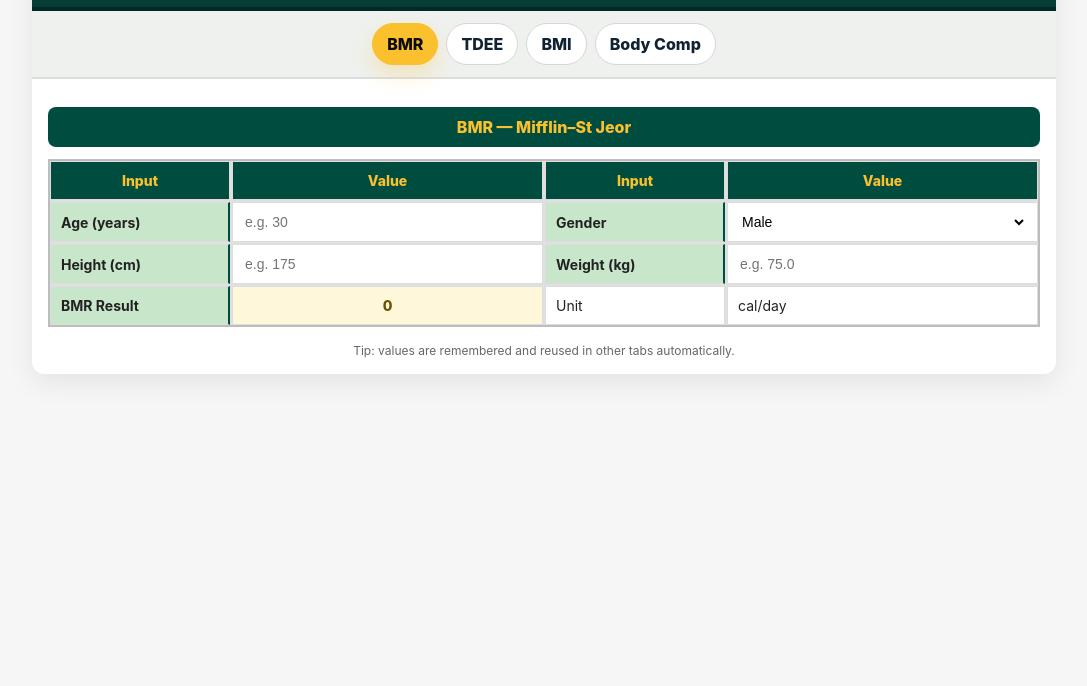
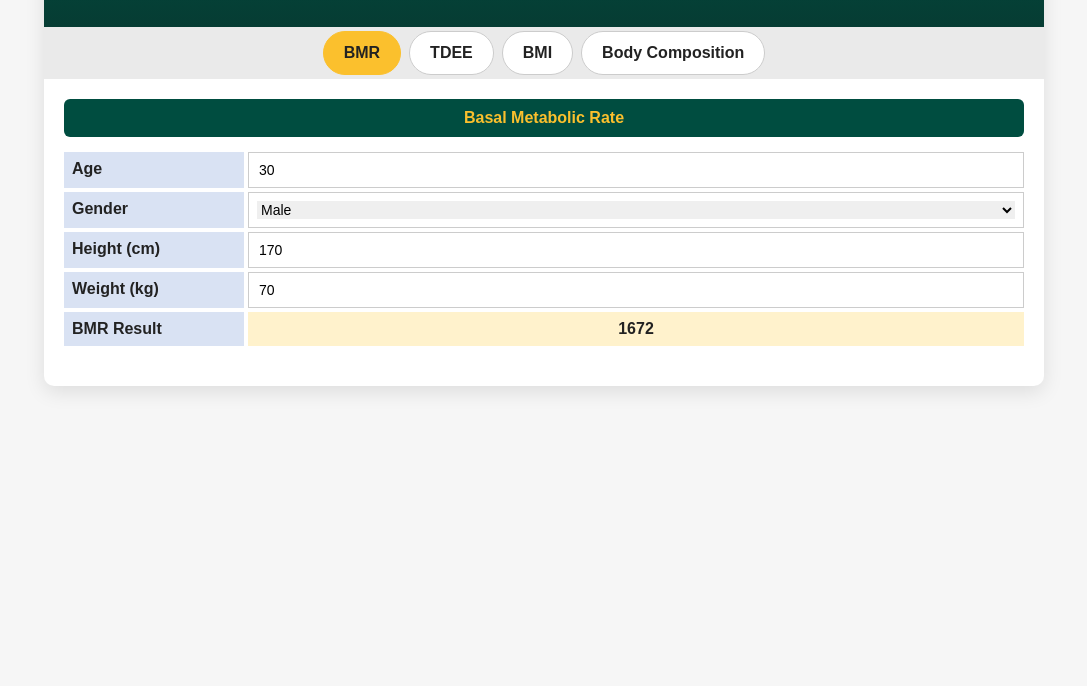
Before and after one commit to Under450/elevate-tracker, a plain HTML site: page index.html in a window 1280 px wide. Shown: the part 114-800 px from the top of the page, without its empty margins (96-1183 px from the left). Drawn offline with Linux system fonts and the light colour scheme.

Commit message:
index.html

```diff
--- a/index.html
+++ b/index.html
@@ -2,265 +2,232 @@
 <html lang="en">
 <head>
   <meta charset="UTF-8" />
-<meta name="viewport" content="width=device-width, initial-scale=1" />
-<title>Elevate — BMR • TDEE • BMI • Body Comp</title>
-<link rel="icon" href="data:,">
+  <meta name="viewport" content="width=device-width, initial-scale=1.0"/>
+  <title>Elevate — Fitness Calculators</title>
   <style>
-  :root{ --green:#004d40; --gold:#fbc02d; --ink:#222; --muted:#666; }
-  *{box-sizing:border-box}
-  body{font-family:Inter, Arial, sans-serif;background:#f6f6f6;margin:0;padding:16px;color:var(--ink)}
-  .wrap{max-width:1024px;margin:0 auto;background:#fff;border-radius:12px;box-shadow:0 8px 28px rgba(0,0,0,.08);overflow:hidden}
-  .head{background:linear-gradient(180deg,var(--green),#063c33);color:var(--gold);padding:20px;border-bottom:4px solid #002b25;text-align:center}
-  .head h1{margin:0;font-weight:800;letter-spacing:.2px}
-  .head .sub{color:#fff;opacity:.9;margin-top:6px}
-
-  /* Tabs */
-  .tabs{display:flex;gap:8px;flex-wrap:wrap;justify-content:center;padding:12px 16px;background:#eef1ee;border-bottom:2px solid #ddd}
-  .tab{-webkit-tap-highlight-color:transparent;padding:10px 14px;background:#fff;color:#123;border:1px solid #d6d6d6;border-radius:999px;
-       font-weight:800;cursor:pointer;user-select:none;transition:transform .08s ease, box-shadow .2s ease, background .15s ease, border-color .15s ease}
-  .tab:hover{background:#fafafa}
-  .tab:active{transform:translateY(1px)}
-  .tab.active{background:var(--gold);color:#0a0a0a;border-color:var(--gold);box-shadow:0 10px 20px rgba(251,192,45,.25)}
-
-  /* Panels */
-  .sheet{display:none;padding:16px;opacity:0;transform:translateY(4px);transition:opacity .18s ease, transform .18s ease}
-  .sheet.active{display:block;opacity:1;transform:none}
-
-  .section{background:var(--green);color:var(--gold);padding:10px;border-radius:8px;text-align:center;margin:12px 0;font-weight:800}
-
-  /* Excel-like grid */
-  .grid{display:grid;grid-template-columns:180px 1fr 180px 1fr;gap:2px;background:#e0e0e0;border:2px solid #bdbdbd;margin-bottom:16px}
-  .cell{background:#fff;border:1px solid #ddd;padding:10px;min-height:38px;display:flex;align-items:center;font-size:14px}
-  .headcell{background:var(--green);color:var(--gold);font-weight:800;justify-content:center}
-  .label{background:#c8e6c9;border-right:2px solid var(--green);font-weight:700}
-  .result{background:#fff7da;font-weight:800;color:#6b5200;justify-content:center}
-  input,select{width:100%;border:none;background:transparent;font-size:14px;outline:none}
-
-  .hint{font-size:12px;color:var(--muted);text-align:center;margin-top:4px}
-
-  @media(max-width:900px){ .grid{grid-template-columns:1fr 1fr} }
-  @media print{ .tabs{display:none!important} body{background:#fff} .wrap{box-shadow:none} .sheet{display:block!important} }
+    :root {
+      --green: #004d40;
+      --gold: #fbc02d;
+      --ink: #222;
+      --light: #f6f6f6;
+    }
+    * { box-sizing: border-box; }
+    body {
+      margin: 0; padding: 0;
+      font-family: Arial, sans-serif;
+      background: var(--light);
+      color: var(--ink);
+    }
+    .container {
+      max-width: 1000px;
+      margin: 20px auto;
+      background: #fff;
+      border-radius: 10px;
+      box-shadow: 0 6px 20px rgba(0,0,0,0.1);
+      overflow: hidden;
+    }
+    .header {
+      background: linear-gradient(180deg, var(--green), #063c33);
+      color: var(--gold);
+      padding: 20px;
+      text-align: center;
+    }
+    .tabs {
+      display: flex; justify-content: center;
+      background: #eaeaea; flex-wrap: wrap;
+    }
+    .tab {
+      padding: 12px 20px;
+      cursor: pointer;
+      border: 1px solid #ccc;
+      margin: 4px;
+      border-radius: 30px;
+      font-weight: bold;
+      background: #fff;
+    }
+    .tab.active {
+      background: var(--gold);
+      border-color: var(--gold);
+    }
+    .sheet { display: none; padding: 20px; }
+    .sheet.active { display: block; }
+    .section {
+      background: var(--green);
+      color: var(--gold);
+      padding: 10px;
+      margin-bottom: 15px;
+      border-radius: 6px;
+      text-align: center;
+      font-weight: bold;
+    }
+    .grid {
+      display: grid;
+      grid-template-columns: 180px 1fr;
+      gap: 4px;
+      margin-bottom: 20px;
+    }
+    .label {
+      background: #d9e2f3;
+      padding: 8px;
+      font-weight: bold;
+    }
+    .input {
+      background: #fff;
+      border: 1px solid #ccc;
+      padding: 8px;
+    }
+    .input input, .input select {
+      width: 100%; border: none;
+      font-size: 14px;
+      outline: none;
+    }
+    .result {
+      background: #fff2cc;
+      font-weight: bold;
+      padding: 8px;
+      text-align: center;
+    }
   </style>
 </head>
 <body>
-<div class="wrap" role="application" aria-label="Elevate Calculators">
-  <div class="head">
-    <h1>Elevate Calculators</h1>
-    <div class="sub">BMR • TDEE • BMI • Body Composition</div>
+  <div class="container">
+    <div class="header">
+      <h1>🏋️ Elevate Fitness Calculators</h1>
     </div>
 
-  <!-- Tabs -->
-  <div class="tabs" id="tabbar" role="tablist" aria-label="Calculator tabs">
-    <div class="tab active" data-sheet="tab-bmr" role="tab" aria-selected="true" tabindex="0">BMR</div>
-    <div class="tab" data-sheet="tab-tdee" role="tab" aria-selected="false" tabindex="-1">TDEE</div>
-    <div class="tab" data-sheet="tab-bmi" role="tab" aria-selected="false" tabindex="-1">BMI</div>
-    <div class="tab" data-sheet="tab-body" role="tab" aria-selected="false" tabindex="-1">Body Comp</div>
+    <div class="tabs">
+      <div class="tab active" data-tab="bmr">BMR</div>
+      <div class="tab" data-tab="tdee">TDEE</div>
+      <div class="tab" data-tab="bmi">BMI</div>
+      <div class="tab" data-tab="bodycomp">Body Composition</div>
     </div>
 
-  <!-- BMR TAB -->
-  <section id="tab-bmr" class="sheet active" role="tabpanel" aria-label="BMR">
-    <div class="section">BMR — Mifflin–St Jeor</div>
+    <!-- BMR -->
+    <div class="sheet active" id="bmr">
+      <div class="section">Basal Metabolic Rate</div>
       <div class="grid">
-      <div class="cell headcell">Input</div><div class="cell headcell">Value</div>
-      <div class="cell headcell">Input</div><div class="cell headcell">Value</div>
-
-      <div class="cell label">Age (years)</div><div class="cell"><input id="bmr_age" type="number" min="10" step="1" placeholder="e.g. 30"></div>
-      <div class="cell label">Gender</div><div class="cell">
-        <select id="bmr_gender"><option value="male">Male</option><option value="female">Female</option></select>
+        <div class="label">Age</div>
+        <div class="input"><input type="number" id="age" min="10" max="100" value="30"></div>
+        <div class="label">Gender</div>
+        <div class="input">
+          <select id="gender">
+            <option value="male">Male</option>
+            <option value="female">Female</option>
+          </select>
+        </div>
+        <div class="label">Height (cm)</div>
+        <div class="input"><input type="number" id="height" value="170"></div>
+        <div class="label">Weight (kg)</div>
+        <div class="input"><input type="number" id="weight" value="70"></div>
+        <div class="label">BMR Result</div>
+        <div class="result" id="bmrResult">0</div>
+      </div>
     </div>
 
-      <div class="cell label">Height (cm)</div><div class="cell"><input id="bmr_height" type="number" step="0.1" placeholder="e.g. 175"></div>
-      <div class="cell label">Weight (kg)</div><div class="cell"><input id="bmr_weight" type="number" step="0.1" placeholder="e.g. 75.0"></div>
-
-      <div class="cell label">BMR Result</div><div class="cell result" id="bmr_out">0</div>
-      <div class="cell">Unit</div><div class="cell">cal/day</div>
-    </div>
-    <div class="hint">Tip: values are remembered and reused in other tabs automatically.</div>
-  </section>
-
-  <!-- TDEE TAB -->
-  <section id="tab-tdee" class="sheet" role="tabpanel" aria-label="TDEE">
-    <div class="section">TDEE — Daily Energy</div>
+    <!-- TDEE -->
+    <div class="sheet" id="tdee">
+      <div class="section">Total Daily Energy Expenditure</div>
       <div class="grid">
-      <div class="cell headcell">Input</div><div class="cell headcell">Value</div>
-      <div class="cell headcell">Input</div><div class="cell headcell">Value</div>
-
-      <div class="cell label">Age (years)</div><div class="cell"><input id="tdee_age" type="number" min="10" step="1"></div>
-      <div class="cell label">Gender</div><div class="cell">
-        <select id="tdee_gender"><option value="male">Male</option><option value="female">Female</option></select>
-      </div>
-
-      <div class="cell label">Height (cm)</div><div class="cell"><input id="tdee_height" type="number" step="0.1"></div>
-      <div class="cell label">Weight (kg)</div><div class="cell"><input id="tdee_weight" type="number" step="0.1"></div>
-
-      <div class="cell label">Activity</div><div class="cell">
-        <select id="tdee_activity">
+        <div class="label">Activity Level</div>
+        <div class="input">
+          <select id="activity">
             <option value="1.2">Sedentary</option>
             <option value="1.375">Light</option>
-          <option value="1.55" selected>Moderate</option>
+            <option value="1.55">Moderate</option>
             <option value="1.725">Active</option>
             <option value="1.9">Very Active</option>
           </select>
         </div>
-      <div class="cell label">Calorie Adjustment</div><div class="cell">
-        <select id="tdee_adjust">
-          <option value="-500">-500 (Cut)</option>
-          <option value="-300">-300</option>
-          <option value="-200">-200</option>
-          <option value="0" selected>0 (Maintain)</option>
-          <option value="200">+200</option>
-          <option value="300">+300</option>
-          <option value="500">+500 (Bulk)</option>
-        </select>
+        <div class="label">TDEE Result</div>
+        <div class="result" id="tdeeResult">0</div>
+      </div>
     </div>
 
-      <div class="cell label">BMR (derived)</div><div class="cell result" id="tdee_bmr">0</div>
-      <div class="cell label">TDEE (BMR × Activity)</div><div class="cell result" id="tdee_out">0</div>
+    <!-- BMI -->
+    <div class="sheet" id="bmi">
+      <div class="section">Body Mass Index</div>
+      <div class="grid">
+        <div class="label">BMI Value</div>
+        <div class="result" id="bmiResult">0</div>
+        <div class="label">Category</div>
+        <div class="result" id="bmiCategory">--</div>
+      </div>
+    </div>
 
-      <div class="cell label">Target Calories</div><div class="cell result" id="tdee_target">0</div>
-      <div class="cell">Unit</div><div class="cell">cal/day</div>
-    </div>
-    <div class="hint">Change Adjustment to set deficit or surplus.</div>
-  </section>
-
-  <!-- BMI TAB -->
-  <section id="tab-bmi" class="sheet" role="tabpanel" aria-label="BMI">
-    <div class="section">BMI — Body Mass Index</div>
-    <div class="grid">
-      <div class="cell headcell">Input</div><div class="cell headcell">Value</div>
-      <div class="cell headcell">Input</div><div class="cell headcell">Value</div>
-
-      <div class="cell label">Height (cm)</div><div class="cell"><input id="bmi_height" type="number" step="0.1"></div>
-      <div class="cell label">Weight (kg)</div><div class="cell"><input id="bmi_weight" type="number" step="0.1"></div>
-
-      <div class="cell label">BMI</div><div class="cell result" id="bmi_out">0</div>
-      <div class="cell label">Category</div><div class="cell result" id="bmi_cat">—</div>
-    </div>
-  </section>
-
-  <!-- BODY COMP TAB -->
-  <section id="tab-body" class="sheet" role="tabpanel" aria-label="Body Composition">
+    <!-- Body Composition -->
+    <div class="sheet" id="bodycomp">
       <div class="section">Body Composition</div>
       <div class="grid">
-      <div class="cell headcell">Input</div><div class="cell headcell">Value</div>
-      <div class="cell headcell">Input</div><div class="cell headcell">Value</div>
-
-      <div class="cell label">Weight (kg)</div><div class="cell"><input id="bc_weight" type="number" step="0.1"></div>
-      <div class="cell label">Body Fat %</div><div class="cell"><input id="bc_bf" type="number" step="0.1" min="3" max="60"></div>
-
-      <div class="cell label">Lean Mass</div><div class="cell result" id="bc_lean">0</div>
-      <div class="cell label">Fat Mass</div><div class="cell result" id="bc_fat">0</div>
+        <div class="label">Body Fat %</div>
+        <div class="input"><input type="number" id="bodyFat" value="20"></div>
+        <div class="label">Lean Mass (kg)</div>
+        <div class="result" id="leanMass">0</div>
+        <div class="label">Fat Mass (kg)</div>
+        <div class="result" id="fatMass">0</div>
       </div>
-  </section>
+    </div>
   </div>
 
   <script>
-(function(){
-  const $ = id => document.getElementById(id);
-  const N = v => (v === '' || v === null || v === undefined) ? 0 : (isFinite(+v) ? +v : 0);
-  const LS = 'elevate_calc_state_v1';
+    const ageEl = document.getElementById('age');
+    const genderEl = document.getElementById('gender');
+    const heightEl = document.getElementById('height');
+    const weightEl = document.getElementById('weight');
+    const bodyFatEl = document.getElementById('bodyFat');
+    const activityEl = document.getElementById('activity');
 
-  // ---- Tabs (click + hash init) ----
-  const tabbar = document.getElementById('tabbar');
-  const tabs = [...tabbar.querySelectorAll('.tab')];
+    function calculateAll() {
+      const age = parseFloat(ageEl.value)||0;
+      const height = parseFloat(heightEl.value)||0;
+      const weight = parseFloat(weightEl.value)||0;
+      const gender = genderEl.value;
 
-  function show(id){
-    document.querySelectorAll('.sheet').forEach(s=>s.classList.remove('active'));
-    const p = document.getElementById(id);
-    if(p) p.classList.add('active');
-    tabs.forEach(t => {
-      const on = t.dataset.sheet === id;
-      t.classList.toggle('active', on);
-      t.setAttribute('aria-selected', on ? 'true' : 'false');
-      t.setAttribute('tabindex', on ? '0' : '-1');
-    });
-    if(location.hash !== '#'+id) history.replaceState(null,'','#'+id);
+      // BMR
+      let bmr = 0;
+      if(gender==="male"){
+        bmr = 88.362 + (13.397*weight) + (4.799*height) - (5.677*age);
+      } else {
+        bmr = 447.593 + (9.247*weight) + (3.098*height) - (4.330*age);
+      }
+      document.getElementById('bmrResult').innerText = Math.round(bmr);
+
+      // TDEE
+      const activity = parseFloat(activityEl.value);
+      const tdee = bmr*activity;
+      document.getElementById('tdeeResult').innerText = Math.round(tdee);
+
+      // BMI
+      const bmi = weight / Math.pow(height/100,2);
+      document.getElementById('bmiResult').innerText = bmi.toFixed(1);
+      let cat="--";
+      if(bmi<18.5) cat="Underweight";
+      else if(bmi<25) cat="Normal";
+      else if(bmi<30) cat="Overweight";
+      else cat="Obese";
+      document.getElementById('bmiCategory').innerText=cat;
+
+      // Body Comp
+      const bf = parseFloat(bodyFatEl.value)||0;
+      const lean = weight*(1-bf/100);
+      const fat = weight*(bf/100);
+      document.getElementById('leanMass').innerText = lean.toFixed(1);
+      document.getElementById('fatMass').innerText = fat.toFixed(1);
     }
 
-  tabbar.addEventListener('click', e=>{
-    const t = e.target.closest('.tab'); if(!t) return; show(t.dataset.sheet);
+    [ageEl, genderEl, heightEl, weightEl, bodyFatEl, activityEl].forEach(el=>{
+      el.addEventListener('input', calculateAll);
     });
+    calculateAll();
 
-  const init = (location.hash||'#tab-bmr').slice(1);
-  show(document.getElementById(init) ? init : 'tab-bmr');
-
-  // ---- Persistence ----
-  function save(){
-    const data = {};
-    document.querySelectorAll('input,select').forEach(el=>{ if(el.id) data[el.id]=el.value; });
-    localStorage.setItem(LS, JSON.stringify(data));
-  }
-  function load(){
-    const data = JSON.parse(localStorage.getItem(LS) || '{}');
-    Object.keys(data).forEach(k=>{ const el = document.getElementById(k); if(el) el.value=data[k]; });
-  }
-
-  // ---- Shared field syncing (age, gender, height, weight) ----
-  const syncGroups = {
-    age: ['bmr_age','tdee_age'],
-    gender: ['bmr_gender','tdee_gender'],
-    height: ['bmr_height','tdee_height','bmi_height'],
-    weight: ['bmr_weight','tdee_weight','bmi_weight','bc_weight']
-  };
-  function syncField(changedId){
-    for(const key in syncGroups){
-      const group = syncGroups[key];
-      if(group.includes(changedId)){
-        const val = (document.getElementById(changedId)||{}).value;
-        group.forEach(id => { if(id !== changedId){ const el = document.getElementById(id); if(el && el.value !== val) el.value = val; } });
-      }
-    }
-  }
-
-  // ---- Calculations ----
-  function bmrCalc(age, gender, h, w){
-    if(!(age && h && w)) return 0;
-    return gender==='male'
-      ? 88.362 + 13.397*w + 4.799*h - 5.677*age
-      : 447.593 + 9.247*w + 3.098*h - 4.330*age;
-  }
-
-  function recalc(){
-    // BMR tab
-    const bage=N($('bmr_age').value), bg=$('bmr_gender').value||'male', bh=N($('bmr_height').value), bw=N($('bmr_weight').value);
-    const bmr = Math.round(bmrCalc(bage, bg, bh, bw) || 0);
-    $('bmr_out').textContent = bmr;
-
-    // TDEE tab (falls back to BMR tab inputs if empty)
-    const tage=N($('tdee_age').value||bage), tg=$('tdee_gender').value||bg, th=N($('tdee_height').value||bh), tw=N($('tdee_weight').value||bw);
-    const ta=N($('tdee_activity').value||1), tadj=N($('tdee_adjust').value||0);
-    const tbmr = Math.round(bmrCalc(tage, tg, th, tw) || 0);
-    const tdee = Math.round(tbmr * ta);
-    const target = Math.max(0, tdee + tadj);
-    $('tdee_bmr').textContent = tbmr;
-    $('tdee_out').textContent = tdee;
-    $('tdee_target').textContent = target;
-
-    // BMI tab (falls back to TDEE/BMR inputs)
-    const bmih=N($('bmi_height').value||th||bh), bmiw=N($('bmi_weight').value||tw||bw);
-    const bmi = bmih ? (bmiw/Math.pow(bmih/100,2)) : 0;
-    $('bmi_out').textContent = bmi ? bmi.toFixed(1) : '0';
-    $('bmi_cat').textContent = bmi ? (bmi<18.5?'Underweight':bmi<25?'Normal':bmi<30?'Overweight':'Obese') : '—';
-
-    // Body comp (falls back to BMI/TDEE/BMR inputs)
-    const bcw=N($('bc_weight').value||bmiw||tw||bw), bf=N($('bc_bf').value||0);
-    const lean = bcw * (1 - (bf/100 || 0));
-    $('bc_lean').textContent = lean ? lean.toFixed(1) : '0';
-    $('bc_fat').textContent = (bcw - (lean||0)) ? (bcw - (lean||0)).toFixed(1) : '0';
-  }
-
-  // ---- Listeners ----
-  document.addEventListener('input', (e)=>{
-    if(!e.target.matches('input,select')) return;
-    syncField(e.target.id);
-    recalc();
-    save();
+    // Tabs
+    document.querySelectorAll('.tab').forEach(tab=>{
+      tab.addEventListener('click',()=>{
+        document.querySelectorAll('.tab').forEach(t=>t.classList.remove('active'));
+        document.querySelectorAll('.sheet').forEach(s=>s.classList.remove('active'));
+        tab.classList.add('active');
+        document.getElementById(tab.dataset.tab).classList.add('active');
       });
-
-  // Boot
-  load();
-  recalc();
-})();
+    });
   </script>
 </body>
 </html>
```
Lines whose indentation alone changed are shown as unchanged.
